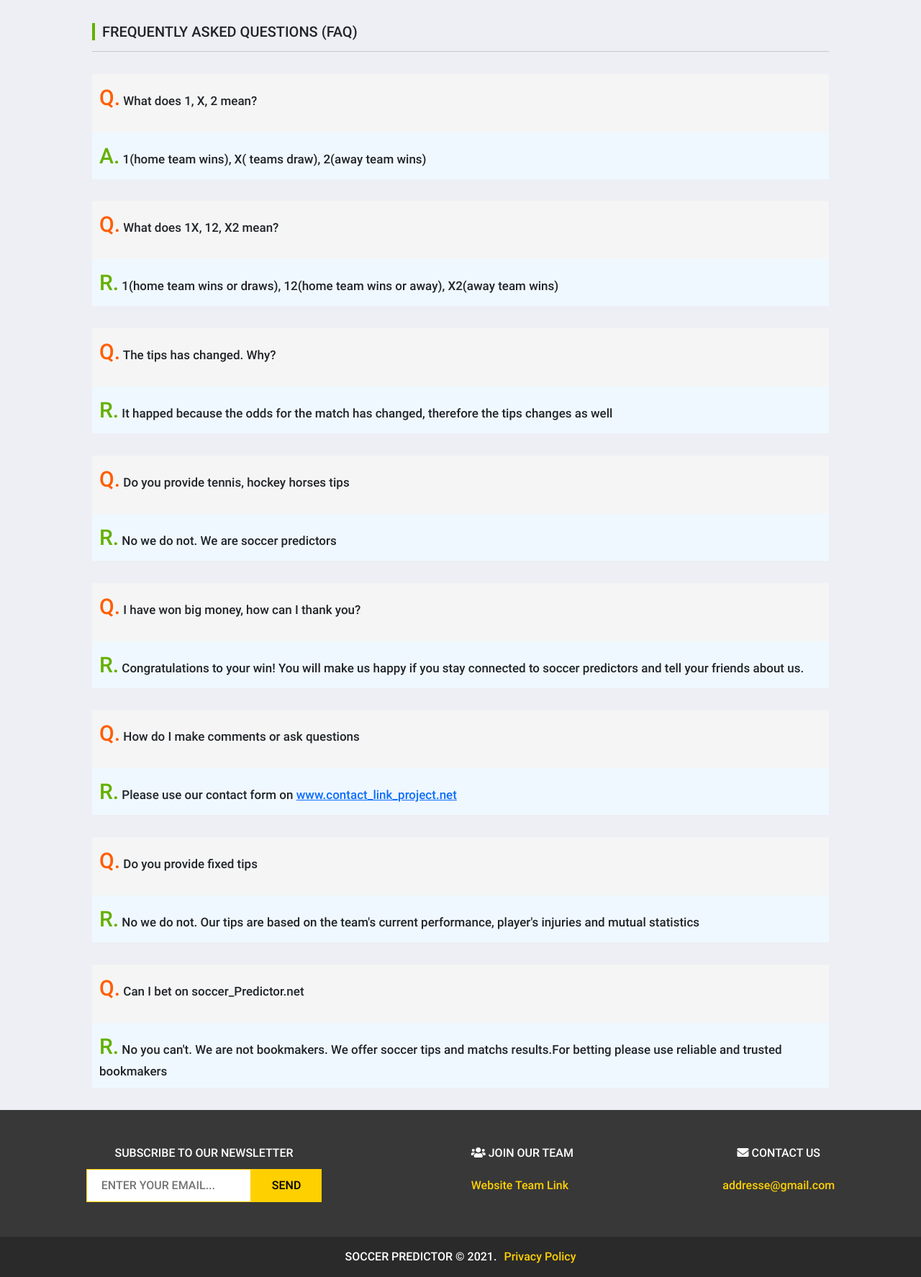
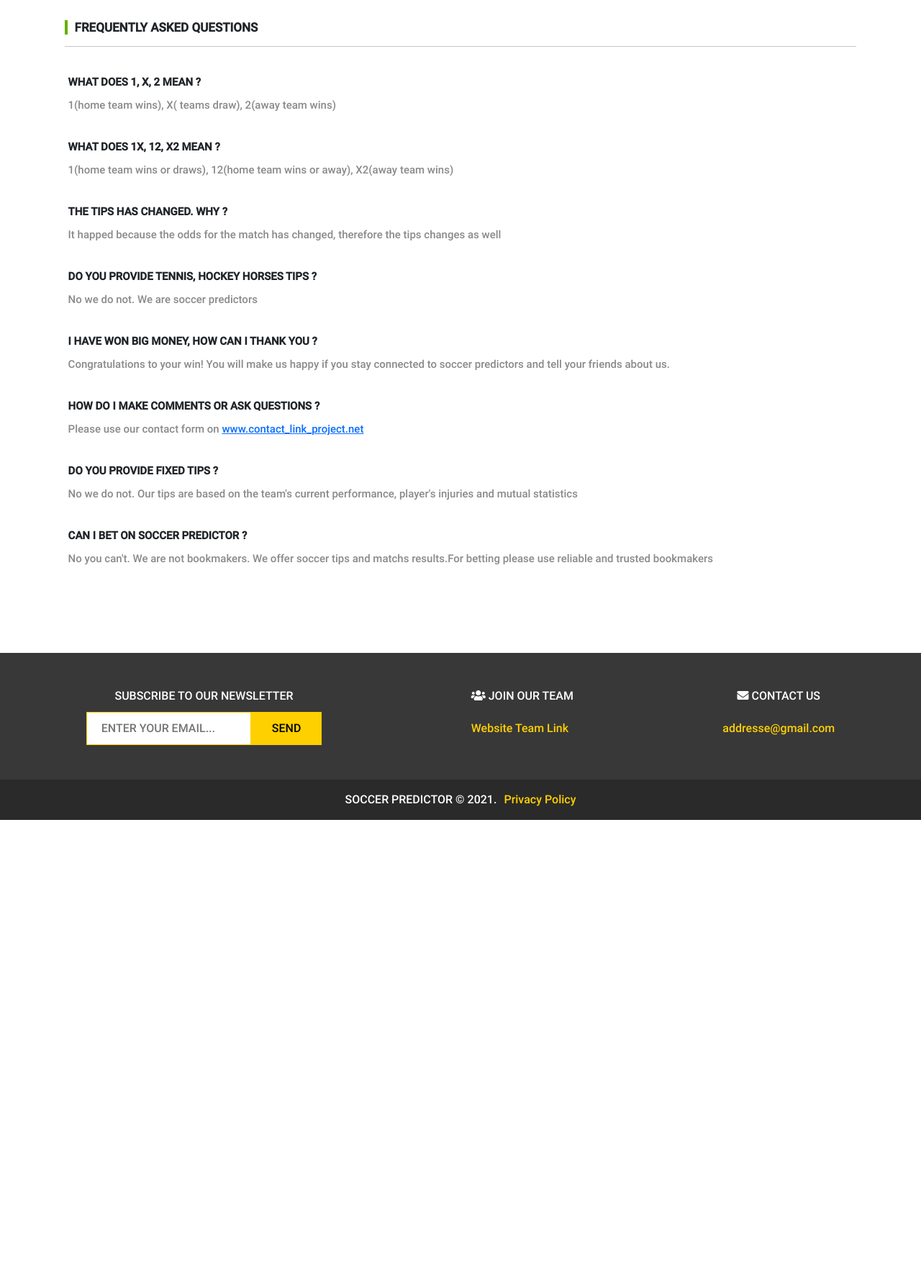
Before and after one commit to godwinmanu/soccer-predictor, a PHP site: page /views/pages/faq.php in a window 1280 px wide. Shown: the part 138-1912 px from the top of the page at 72% size. After the commit the page ends 1277 px from the top, so only its background shows below. Run offline with PHP 8.4, Linux system fonts and the light colour scheme.

Commit message:
Achieve FAQ page

```diff
--- a/public/css/contactus.css
+++ b/public/css/contactus.css
@@ -64,7 +64,7 @@
 .name-phone>input{
     padding-left: 20px;
     border: none;
-    background-color: white;
+    background-color: #edeff4;
     outline: none;
 }
 
@@ -80,7 +80,7 @@
     width: 100%;
     height: 100%;
     border: none;
-    background-color: white;
+    background-color: #edeff4;
     padding-left: 20px;
     outline: none;
     resize : none;
@@ -93,7 +93,7 @@
 
 .email-sendButton>input{
     border: none;
-    background-color: white;
+    background-color: #edeff4;
     outline: none;
     border-radius: 2px;
 }
--- a/public/css/faq.css
+++ b/public/css/faq.css
@@ -1,32 +1,31 @@
-.containFAQ{
-    padding-top: 170px;
-    margin: 0px 10%;
+body{
+    background-color: white;
+}
+
+.faq-container{
+    padding: 7%;
+    padding-top: 13%;
+}
+
+.faq-header-title h5{
+    font-weight: bold;
+    font-size: 17px;
 }
 
 .question_reponse{
-    margin-bottom: 3%;
-    background-color: whitesmoke;
+    margin-bottom: 25px;
+    font-size: 15px;
 }
 
 .question{
-    font-size: 17px;
-    padding: 10px;
-}
-
-.question span{
-    color: rgb(255, 94, 0);
-    font-size: 30px;
-}
-
-.reponse span{
-    color: rgb(100,176,0);
-    font-size: 30px;
+    padding: 5px;
+    text-transform: uppercase;
+    font-weight: bold;
 }
 
 .reponse{
-    padding: 10px;
-    font-size: 17px;
-    background-color: aliceblue;
+    padding: 5px;
+    color: rgb(139, 138, 137);
 }
 
 #title_faq::before{
@@ -41,3 +40,12 @@
     padding-bottom: 15px;
     margin-bottom: 3%;
 }
+
+
+/* ================== RESPONSIVE ================ */
+
+@media screen and (max-width : 992px) {
+    .faq-container{
+        padding-top: 100px;
+    }
+}
--- a/views/pages/contactus.php
+++ b/views/pages/contactus.php
@@ -5,6 +5,7 @@
   <section class="firstSectionContact">
       <h3 class="">Contact us</h3>
       <ul>
+          <!-- <li><a href="/index.php">Home</a> <i class="fa fa-angle-right"></i> </li> -->
           <li><a href="/soccer_predictor/index.php">Home</a> <i class="fa fa-angle-right"></i> </li>
           <li>Contact us</li>
       </ul>
--- a/views/pages/faq.php
+++ b/views/pages/faq.php
@@ -2,41 +2,41 @@
 
 <?php ob_start(); ?>
 
-    <div class="containFAQ">
-        <div class="heading-component">
-            <h5 id="title_faq">Frequently Asked Questions (FAQ)</h5>
+    <div class="faq-container">
+        <div class="faq-header-title mb-3">
+            <h5 id="title_faq">Frequently Asked Questions</h5>
         </div>
         <div class="question_reponse">
-            <p class="question"> <span>Q.</span> What does 1, X, 2 mean?</p>
-            <p class="reponse"> <span>A.</span> 1(home team wins), X( teams draw), 2(away team wins)</p>
+            <div class="question">What does 1, X, 2 mean ?</div>
+            <div class="reponse">1(home team wins), X( teams draw), 2(away team wins)</div>
         </div>
         <div class="question_reponse">
-            <p class="question"> <span>Q.</span> What does 1X, 12, X2 mean?</p>
-            <p class="reponse"> <span>R.</span> 1(home team wins or draws), 12(home team wins or away), X2(away team wins)</p>
+            <div class="question">What does 1X, 12, X2 mean ?</div>
+            <div class="reponse">1(home team wins or draws), 12(home team wins or away), X2(away team wins)</div>
         </div>
         <div class="question_reponse">
-            <p class="question"> <span>Q.</span> The tips has changed. Why?</p>
-            <p class="reponse"> <span>R.</span> It happed because the odds for the match has changed, therefore the tips changes as well</p>
+            <div class="question">The tips has changed. Why ?</div>
+            <div class="reponse">It happed because the odds for the match has changed, therefore the tips changes as well</div>
         </div>
         <div class="question_reponse">
-            <p class="question"> <span>Q.</span> Do you provide tennis, hockey horses tips</p>
-            <p class="reponse"> <span>R.</span> No we do not. We are soccer predictors</p>
+            <div class="question">Do you provide tennis, hockey horses tips ?</div>
+            <div class="reponse">No we do not. We are soccer predictors</div>
         </div>
         <div class="question_reponse">
-            <p class="question"> <span>Q.</span> I have won big money, how can I thank you?</p>
-            <p class="reponse"> <span>R.</span> Congratulations to your win! You will make us happy if you stay connected to soccer predictors and tell your friends about us.</p>
+            <div class="question">I have won big money, how can I thank you ?</div>
+            <div class="reponse">Congratulations to your win! You will make us happy if you stay connected to soccer predictors and tell your friends about us.</div>
         </div>
         <div class="question_reponse">
-            <p class="question"> <span>Q.</span> How do I make comments or ask questions</p>
-            <p class="reponse"> <span>R.</span> Please use our contact form on <a href="www.contact_link_project.net"> www.contact_link_project.net</a></p>
+            <div class="question">How do I make comments or ask questions  ?</div>
+            <div class="reponse">Please use our contact form on <a href="www.contact_link_project.net"> www.contact_link_project.net</a></div>
         </div>
         <div class="question_reponse">
-            <p class="question"> <span>Q.</span> Do you provide fixed tips</p>
-            <p class="reponse"> <span>R.</span> No we do not. Our tips are based on the team's current performance, player's injuries and mutual statistics</a></p>
+            <div class="question">Do you provide fixed tips  ?</div>
+            <div class="reponse">No we do not. Our tips are based on the team's current performance, player's injuries and mutual statistics</a></div>
         </div>
         <div class="question_reponse">
-            <p class="question"> <span>Q.</span> Can I bet on soccer_Predictor.net</p>
-            <p class="reponse"> <span>R.</span> No you can't. We are not bookmakers. We offer soccer tips and matchs results.For betting please use reliable and trusted bookmakers</p>
+            <div class="question">Can I bet on soccer predictor ?</div>
+            <div class="reponse">No you can't. We are not bookmakers. We offer soccer tips and matchs results.For betting please use reliable and trusted bookmakers</div>
         </div>
     </div>
     <script>
@@ -53,8 +53,6 @@
                     color: "rgb(255, 208, 0)"
                 });
             }
-
-
         });
     </script>
 
```
